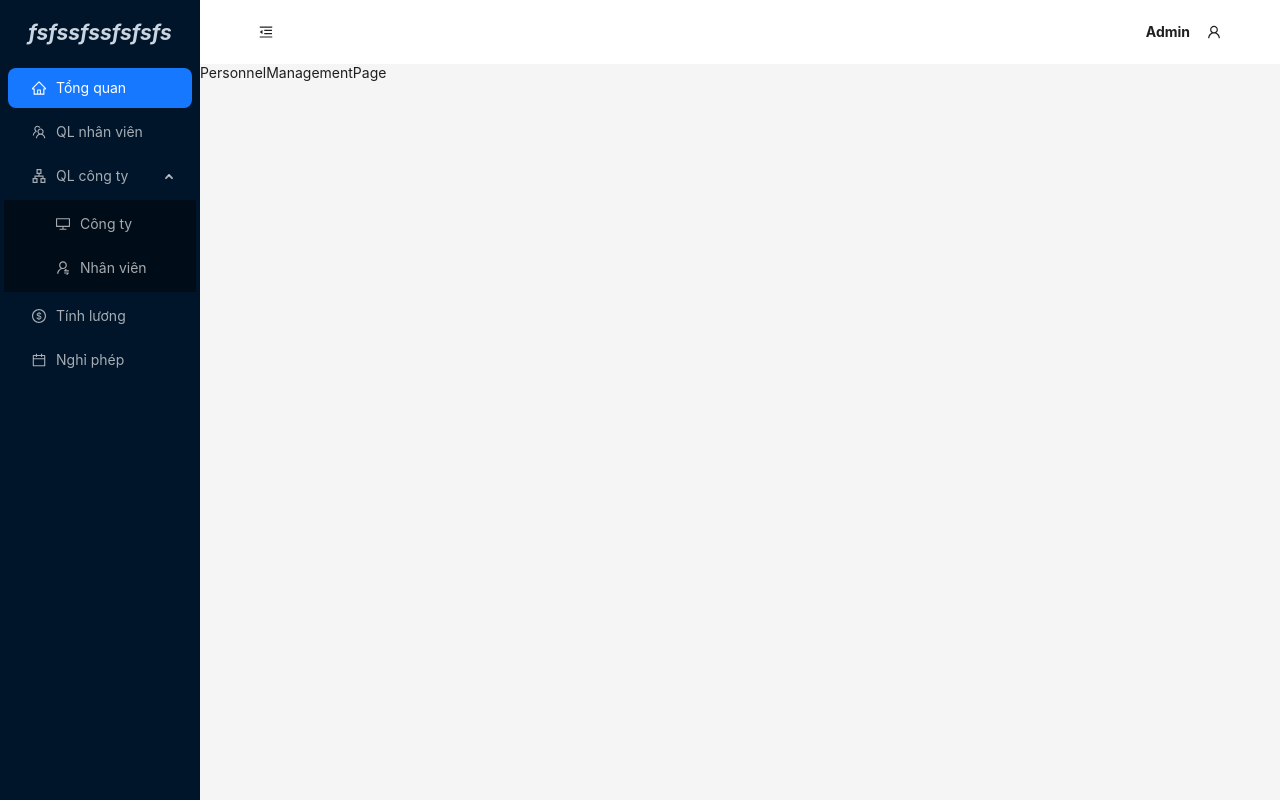
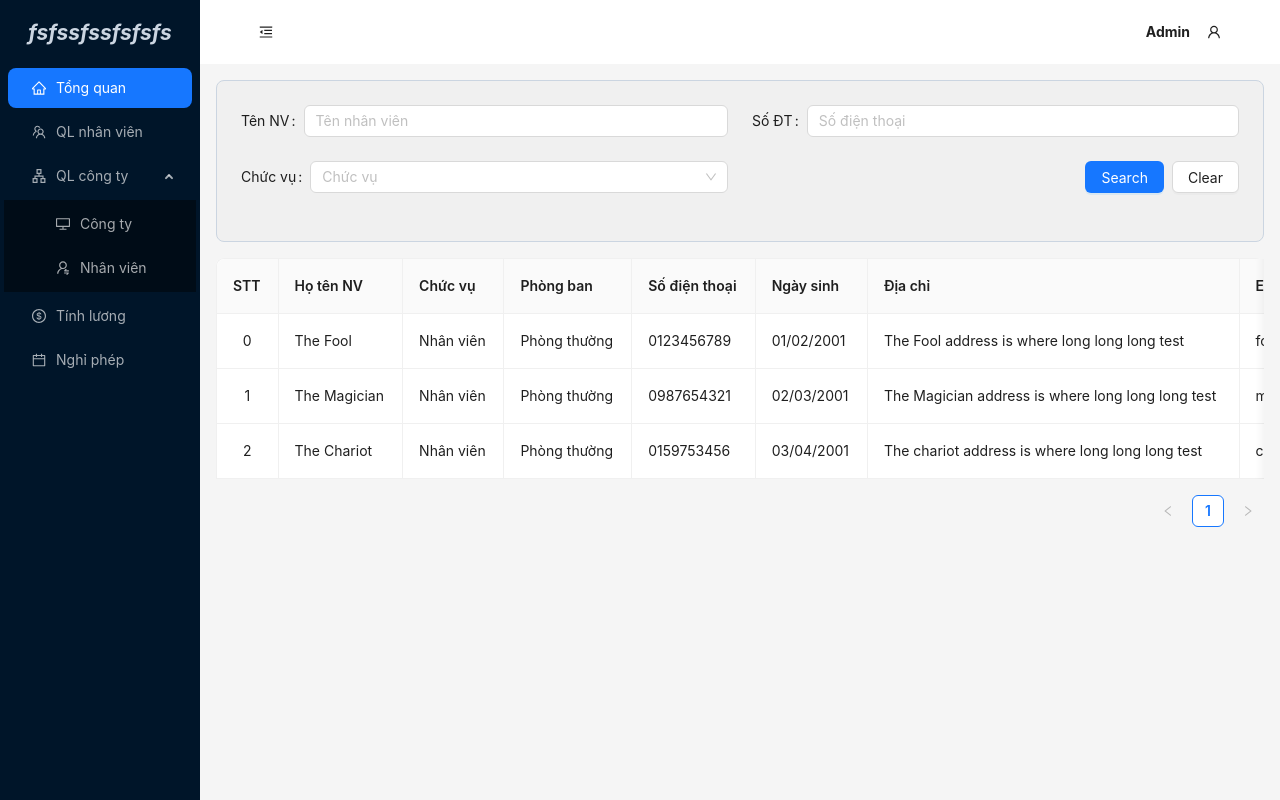
Before and after one commit to Dathvgl/vite-hrm, a React (Vite) app: page /home/personnel-management in a window 1280 px wide. Built offline with nearby package versions, Linux system fonts and the light colour scheme.

Commit message:
basic personnel management page

```diff
--- a/src/layouts/home/HomeLayout.tsx
+++ b/src/layouts/home/HomeLayout.tsx
@@ -15,7 +15,7 @@ export default function HomeLayout() {
           collapsed={collapsed}
           callback={() => setCollapsed(!collapsed)}
         />
-        <Layout.Content className="flex-1">
+        <Layout.Content className="flex-1 p-4 overflow-y-auto">
           <Outlet />
         </Layout.Content>
       </Layout>
--- a/src/main.tsx
+++ b/src/main.tsx
@@ -9,7 +9,7 @@ import LoginPage from "~/routes/LoginPage";
 import CompanyPage from "~/routes/home/CompanyManagement/CompanyPage";
 import PersonnelPage from "~/routes/home/CompanyManagement/PersonnelPage";
 import HomePage from "~/routes/home/HomePage";
-import PersonnelManagementPage from "~/routes/home/PersonnelManagementPage";
+import PersonnelManagementPage from "~/routes/home/PersonnelManagement/PersonnelManagementPage";
 import SalaryCalculatorPage from "~/routes/home/SalaryCalculatorPage";
 import VacationPage from "~/routes/home/VacationPage";
 
--- /dev/null
+++ b/src/routes/home/PersonnelManagement/PersonnelManagementPage.tsx
@@ -0,0 +1,12 @@
+import { Space } from "antd";
+import PersonnelForm from "./components/PersonnelForm";
+import PersonnelList from "./components/PersonnelList";
+
+export default function PersonnelManagementPage() {
+  return (
+    <Space className="w-full" size="middle" direction="vertical">
+      <PersonnelForm />
+      <PersonnelList />
+    </Space>
+  );
+}
--- /dev/null
+++ b/src/routes/home/PersonnelManagement/components/PersonnelForm.tsx
@@ -0,0 +1,56 @@
+import { Button, Col, Form, Input, Row, Select, Space, theme } from "antd";
+
+type FieldType = {
+  personnel?: string;
+  position?: string;
+  phone?: string;
+};
+
+export default function PersonnelForm() {
+  const { token } = theme.useToken();
+  const [form] = Form.useForm();
+
+  function onFinish(values: FieldType) {
+    console.log("Received values of form: ", values);
+  }
+
+  return (
+    <Form
+      className="p-[24px] rounded-lg border border-solid border-slate-300"
+      style={{ background: token.colorFillAlter }}
+      form={form}
+      onFinish={onFinish}
+    >
+      <Row gutter={24}>
+        <Col span={12}>
+          <Form.Item<FieldType> name="personnel" label="Tên NV">
+            <Input placeholder="Tên nhân viên" />
+          </Form.Item>
+        </Col>
+        <Col span={12}>
+          <Form.Item<FieldType> name="phone" label="Số ĐT">
+            <Input placeholder="Số điện thoại" />
+          </Form.Item>
+        </Col>
+      </Row>
+      <Row gutter={24}>
+        <Col span={12}>
+          <Form.Item<FieldType> name="position" label="Chức vụ">
+            <Select placeholder="Chức vụ">
+              <Select.Option value="1">Giám đốc</Select.Option>
+              <Select.Option value="2">Tạp vụ</Select.Option>
+            </Select>
+          </Form.Item>
+        </Col>
+        <Col className="text-right" span={12}>
+          <Space size="small">
+            <Button type="primary" htmlType="submit">
+              Search
+            </Button>
+            <Button onClick={() => form.resetFields()}>Clear</Button>
+          </Space>
+        </Col>
+      </Row>
+    </Form>
+  );
+}
--- /dev/null
+++ b/src/routes/home/PersonnelManagement/components/PersonnelList.tsx
@@ -0,0 +1,75 @@
+import Table from "antd/es/table";
+
+interface DataType {
+  key: string;
+  stt: number;
+  fullname: string;
+  position: string;
+  department: string;
+  phone: string;
+  birth: string;
+  address: string;
+  email: string;
+}
+
+const data: Omit<DataType, "key">[] = [
+  {
+    stt: 0,
+    fullname: "The Fool",
+    position: "Nhân viên",
+    department: "Phòng thường",
+    phone: "0123456789",
+    birth: "01/02/2001",
+    address: "The Fool address is where long long long test",
+    email: "fool@gmail.com",
+  },
+  {
+    stt: 1,
+    fullname: "The Magician",
+    position: "Nhân viên",
+    department: "Phòng thường",
+    phone: "0987654321",
+    birth: "02/03/2001",
+    address: "The Magician address is where long long long test",
+    email: "magician@gmail.com",
+  },
+  {
+    stt: 2,
+    fullname: "The Chariot",
+    position: "Nhân viên",
+    department: "Phòng thường",
+    phone: "0159753456",
+    birth: "03/04/2001",
+    address: "The chariot address is where long long long test",
+    email: "chariot@gmail.com",
+  },
+];
+
+export default function PersonnelList() {
+  return (
+    <Table<DataType>
+      bordered
+      scroll={{ x: 1200 }}
+      pagination={{ pageSize: 5 }}
+      columns={[
+        {
+          key: "stt",
+          title: "STT",
+          dataIndex: "stt",
+          render: (text) => <div className="text-center">{text}</div>,
+        },
+        { key: "fullname", title: "Họ tên NV", dataIndex: "fullname" },
+        { key: "position", title: "Chức vụ", dataIndex: "position" },
+        { key: "department", title: "Phòng ban", dataIndex: "department" },
+        { key: "phone", title: "Số điện thoại", dataIndex: "phone" },
+        { key: "birth", title: "Ngày sinh", dataIndex: "birth" },
+        { key: "address", title: "Địa chỉ", dataIndex: "address" },
+        { key: "email", title: "Email", dataIndex: "email" },
+      ]}
+      dataSource={data.map((item, index) => ({
+        ...item,
+        key: index.toString(),
+      }))}
+    />
+  );
+}
--- a/src/routes/home/PersonnelManagementPage.tsx
+++ /dev/null
@@ -1,3 +0,0 @@
-export default function PersonnelManagementPage() {
-  return <div>PersonnelManagementPage</div>;
-}
```
